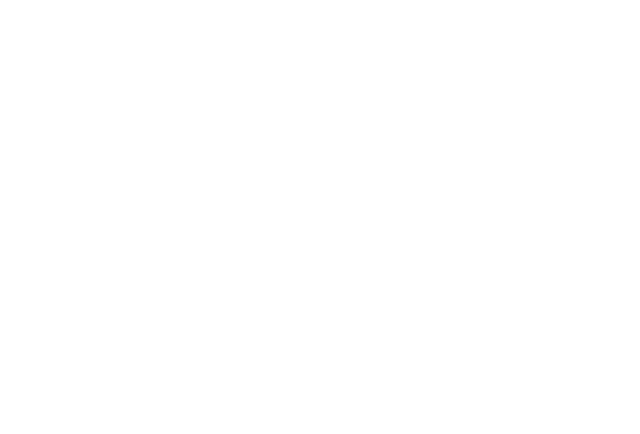
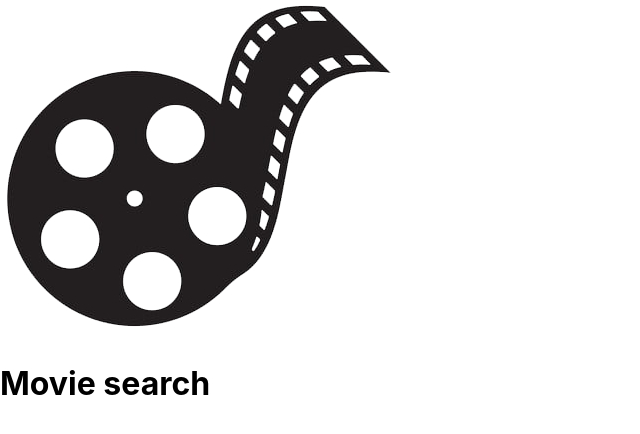
Before and after one commit to natiabebaw12/Movie-Search-Web-App, a React (Create React App) app: page / in a window 1280 px wide. Shown: the top 434 px of the page, without its empty margins (0-640 px from the left). Built offline with nearby package versions, Linux system fonts and the light colour scheme.

Commit message:
Added title and log in App.js

```diff
--- a/src/App.js
+++ b/src/App.js
@@ -3,8 +3,9 @@
 
 function App() {
   return (
-    <div className="App">
-
+    <div className="container">
+          <img src="./movie_logo.png" className="logo"/>
+          <h1 className="title"> Movie search </h1>
     </div>
   );
 }
```
Also changed, not shown: src/movie_logo.png (added).
